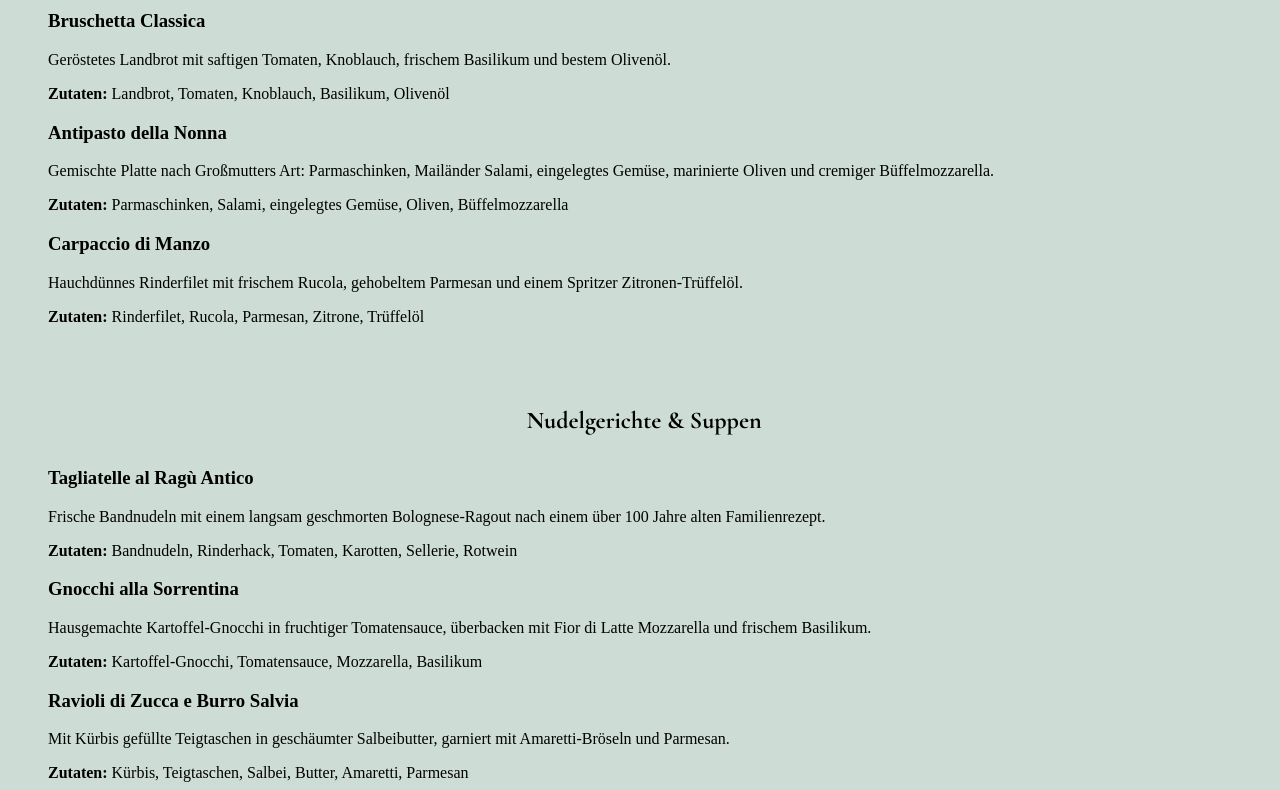
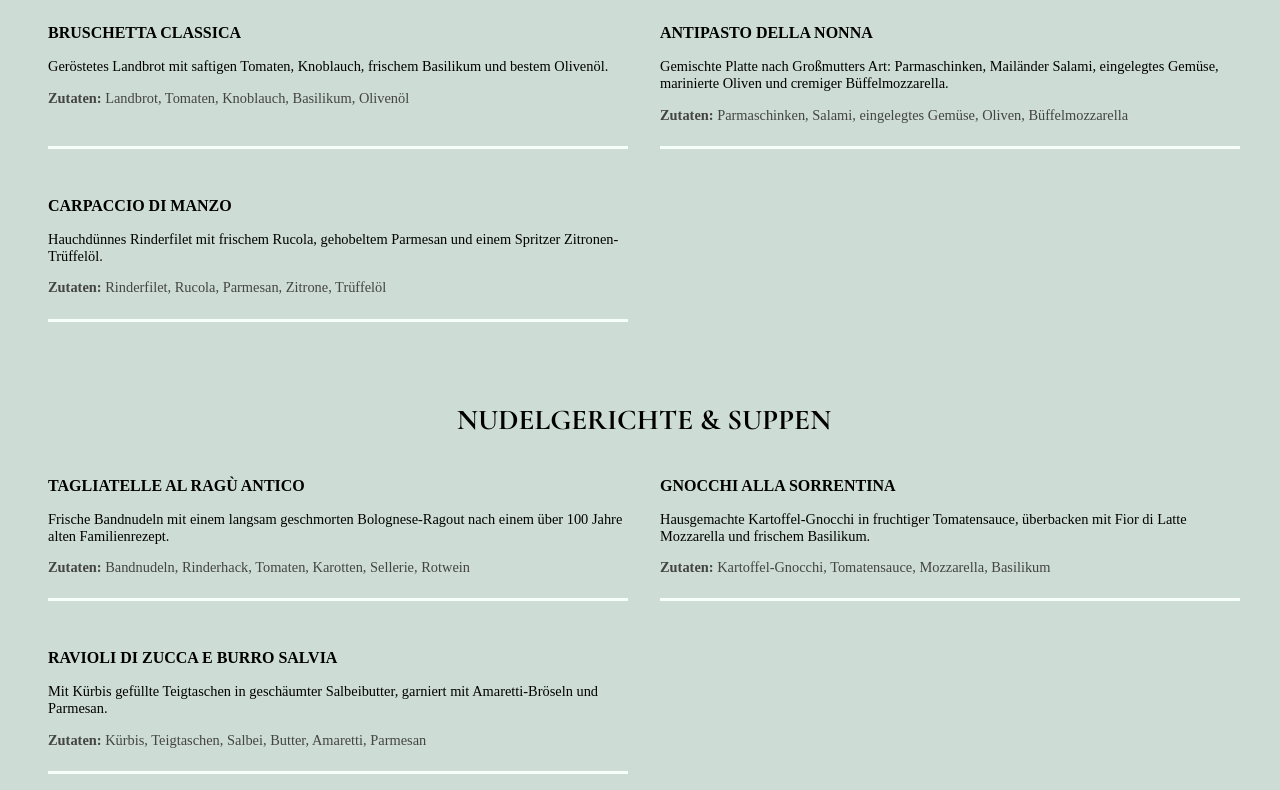
Before and after one commit to reem0078/Sofwareproject-Nonnas-Kuche, a website: page index.html in a window 1280 px wide. Shown: the part 319-1109 px from the top of the page. Drawn offline with nearby package versions, Linux system fonts and the light colour scheme; a web font is replaced by a local one.

Commit message:
Menu Items

```diff
--- a/style.css
+++ b/style.css
@@ -89,7 +89,43 @@ header p{
 
 .section-header{
     font-family: "Cormorant Garamond", serif;
+    font-size: 1.2rem;
+    text-transform: uppercase;
     font-weight: 100;
     text-align: center;
-    margin-bottom: 2rem;
+    margin-bottom: 1rem;
 }
+
+.menu-items{
+    display: grid;
+    grid-template-columns: repeat(2, 1fr);
+    gap: 2rem;
+}
+
+.menu-item{
+    border-bottom: solid 3px #f7fffa;
+    padding-bottom: 0.5rem;
+}
+
+.item-name{
+    font-family: "GFS Didot", serif;
+    font-size: 1rem;
+    font-weight: 700;
+    text-transform: uppercase;
+}
+
+.item-desc{
+    font-family: "GFS Didot", serif;
+    font-size: 0.9rem;
+    font-weight: 500;
+}
+
+.item-ingredients {
+    margin-top: 0.75rem;
+    font-size: 0.9rem;
+    color: #444;
+}
+
+.item-ingredients strong {
+    font-weight: 600;
+}
```
